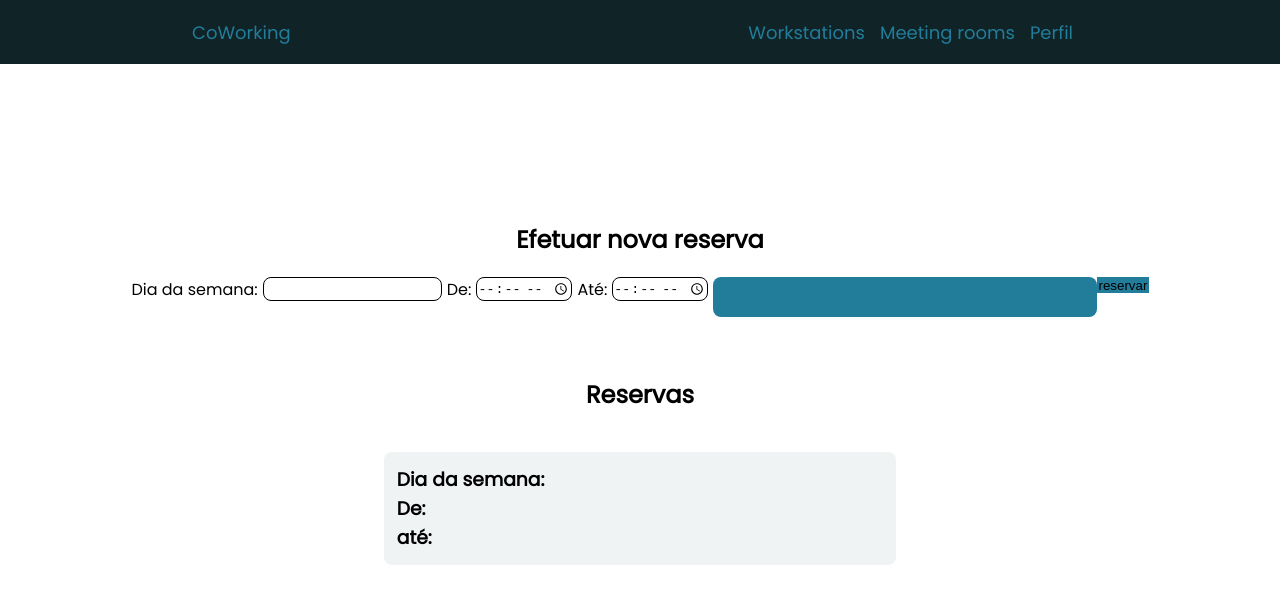
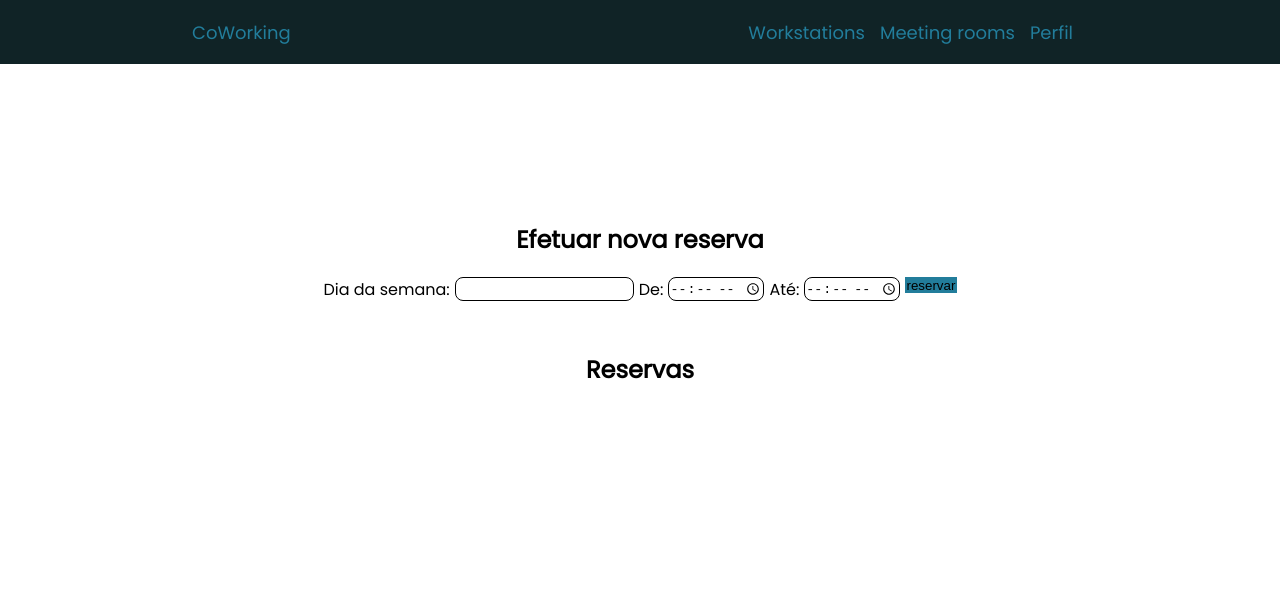
Before and after one commit to natalia-sa/workstation-frontend, a React (Create React App) app: page /reserve in a window 1280 px wide. Shown: the top 604 px of the page. Built offline with nearby package versions, Linux system fonts and the light colour scheme.

Commit message:
fazendo mais conexoes com a api

```diff
--- a/src/pages/ProfilePage/index.tsx
+++ b/src/pages/ProfilePage/index.tsx
@@ -1,8 +1,8 @@
-import React,{useState, useEffect} from 'react';
+import React from 'react';
 import './styles.css';
 import Header from '../../components/Header/index';
 import {Link} from 'react-router-dom';
-import api from '../../services/api';
+
 
 export default function ProfilePage() {
 
--- a/src/pages/RegisterPage/index.tsx
+++ b/src/pages/RegisterPage/index.tsx
@@ -1,6 +1,5 @@
 import React, {useState, FormEvent}from 'react';
 import './styles.css'
-import {Link} from 'react-router-dom';
 import api from '../../services/api';
 import {useHistory} from 'react-router-dom';
 
--- a/src/pages/Reserve/index.tsx
+++ b/src/pages/Reserve/index.tsx
@@ -1,35 +1,82 @@
-import React from 'react';
+import React, {useState,FormEvent} from 'react';
 import './styles.css';
 import Header from '../../components/Header/index';
+import api from '../../services/api';
+import {getToken} from '../../services/auth';
+
+interface Item {
+    weekDay: number,
+    from:number,
+    to: number,
+    _id: string,
+    roomId: string,
+    type: string
+}
 
 export default function Reserve() {
+    const [schedule, setSchedule] = useState<Item[]>([]);
+    const [weekDay, setDay] = useState();
+    const [from, setFrom] = useState();
+    const [to, setTo] = useState();
+    const [roomId, setRoom] = useState();
+
+
+
+    async function addItems(e: FormEvent) {
+        e.preventDefault();
+
+        const token1 = getToken();
+        const authorization = "bearer " + token1;
+
+        api.post('/schedule',{weekDay, from, to, roomId, type:"workstation"})
+
+    }
+    async function deleteItem(id: string) {
+        const token1 = getToken();
+        const authorization = "bearer " + token1;
+
+        api.delete(`/schedule/${id}`,{headers: {authorization}} )
+
+
+
+    }
+
     return (
         <div id="reserve-page">
         <Header/>
             <div id="content-reserve">
                 <div id="create-schedule">
                     <h2>Efetuar nova reserva</h2>
-                    <form>
+                    <form onSubmit={addItems}>
 
                         <label>Dia da semana:</label>
-                        <input></input>
+                        <input value={weekDay} onChange={e => setDay(e.target.value)}></input>
 
                         <label>De:</label>
-                        <input type="time"></input>
+                        <input value={from} onChange={e => setFrom(e.target.value)} type="time"></input>
 
                         <label>Até:</label>
-                        <input type="time"></input>
-                        <div className="button2"></div>
-                        <button>reservar</button>
+                        <input value={to} onChange={e => setTo(e.target.value)}type="time"></input>
+
+                        <button type="submit">reservar</button>
                     </form>
 
                 </div>
                 <h2>Reservas</h2>
-                <div id="schedule-item">
-                    <h3>Dia da semana:</h3>
-                    <h3>De:</h3>
-                    <h3>até:</h3>
-                </div>
+                {
+                    schedule.map(item => {
+
+                        return (
+                            <div key={item._id} id="schedule-item">
+                                <h3>Dia da semana:{item.weekDay}</h3>
+                                <h3>De:{item.from}</h3>
+                                <h3>até:{item.to}</h3>
+                                <button onClick={(()=> {deleteItem(item._id)})}>deletar</button>
+                            </div>
+                        )
+                    })
+                }
+
 
             </div>
         </div>
--- a/src/routes.tsx
+++ b/src/routes.tsx
@@ -1,5 +1,5 @@
 import React from 'react';
-import {BrowserRouter, Route, Switch, Redirect} from 'react-router-dom';
+import {BrowserRouter, Route, Switch} from 'react-router-dom';
 import LoginPage from './pages/LoginPage/index';
 import UserPage from './pages/UserPage/index';
 import ProfilePage from './pages/ProfilePage/index';
```
